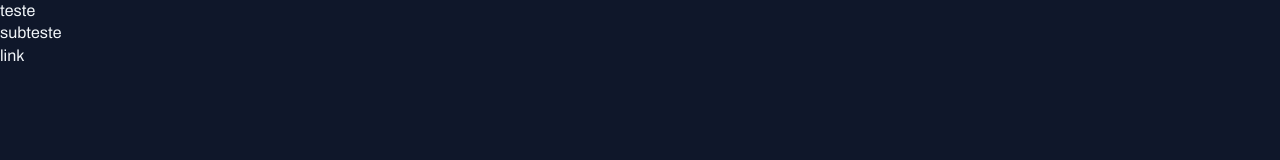
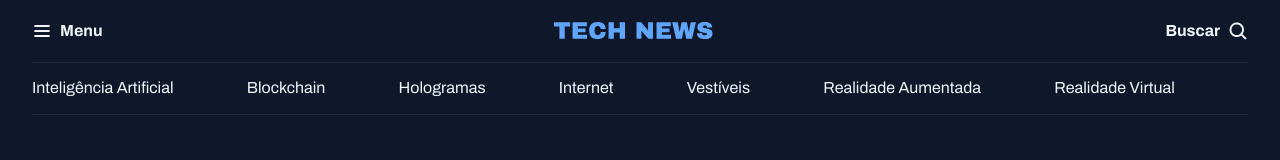
Before and after one commit to lucas072-cpu/portal-de-noticias, a plain HTML site: page index.html in a window 1280 px wide. Drawn offline with Linux system fonts and the light colour scheme.

Commit message:
criando o header da aplicação

```diff
--- a/index.html
+++ b/index.html
@@ -13,8 +13,34 @@
     />
   </head>
   <body>
-    <h1>teste</h1>
-    <h2>subteste</h2>
-    <a href="#">link</a>
+    <header class="container">
+      <nav id="primary" class="grid grid-flow-cow">
+        <div>
+          <img src="./assets/icons/List.svg" alt="icone de menu" />
+          <strong>Menu</strong>
+        </div>
+
+        <div>
+          <img src="./assets/Tech News.svg" alt="TechNews logo" />
+        </div>
+
+        <div>
+          <strong>Buscar</strong>
+          <img
+            src="./assets/icons/MagnifyingGlass.svg"
+            alt="icone de lupa para pesquisa"
+          />
+        </div>
+      </nav>
+      <nav id="secondary" class="grid grid-flow-cow">
+        <a href="#">Inteligência Artificial</a>
+        <a href="#">Blockchain</a>
+        <a href="#">Hologramas</a>
+        <a href="#">Internet</a>
+        <a href="#">Vestíveis</a>
+        <a href="#">Realidade Aumentada</a>
+        <a href="#">Realidade Virtual</a>
+      </nav>
+    </header>
   </body>
 </html>
--- a/styles/global.css
+++ b/styles/global.css
@@ -41,3 +41,17 @@
 h3 {
   font: inherit;
 }
+
+.container {
+  max-width: 1280px;
+  padding-inline: 32px;
+  margin-inline: auto;
+}
+
+.grid {
+  display: grid;
+}
+
+.grid-flow-cow {
+  grid-auto-flow: column;
+}
--- /dev/null
+++ b/styles/header.css
@@ -0,0 +1,24 @@
+#primary {
+  padding-block: 20px;
+
+  div {
+    display: flex;
+    align-items: center;
+    gap: 8px;
+  }
+
+  /* nesting css */
+  div:nth-child(2) {
+    margin-inline: auto;
+  }
+
+  div:nth-child(3) {
+    justify-self: end;
+  }
+}
+
+#secondary {
+  padding-block: 14px;
+  border: 1px solid var(--stroke-color);
+  border-inline: none;
+}
--- a/styles/index.css
+++ b/styles/index.css
@@ -1 +1,2 @@
 @import url(global.css);
+@import url(header.css);
```
